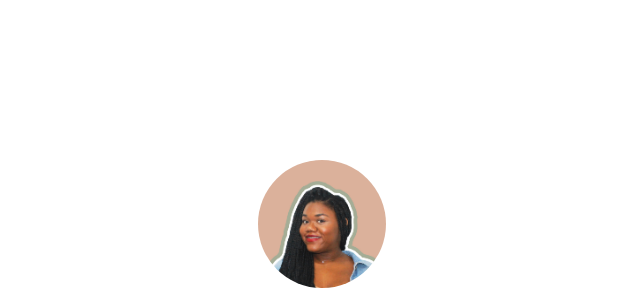
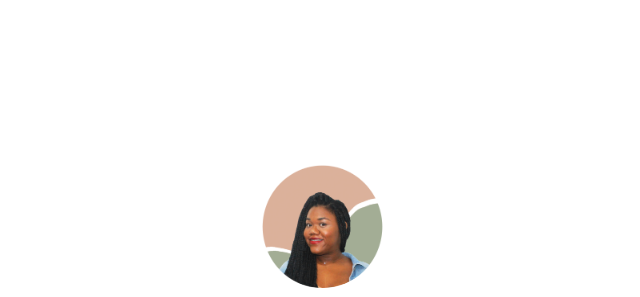
Before and after one commit to leledeveloper/leledeveloper.github.io, a plain HTML site: page index.html in a window 1280 px wide. Shown: the top 297 px of the page, without its empty margins (318-958 px from the left). Drawn offline with Linux system fonts and the light colour scheme.

Commit message:
Update index.html

```diff
--- a/index.html
+++ b/index.html
@@ -11,7 +11,7 @@
 <body>
     <div id="wrapper">
         <div id="avatar">
-            <img src="images/lele-circulo-rosa.jpg">
+            <img src="images/lele-perfil-redonda.png">
         </div>
         <h1>Lelê Developer</h1>
         <h2>iOS Developer Padawan</h2>
```
